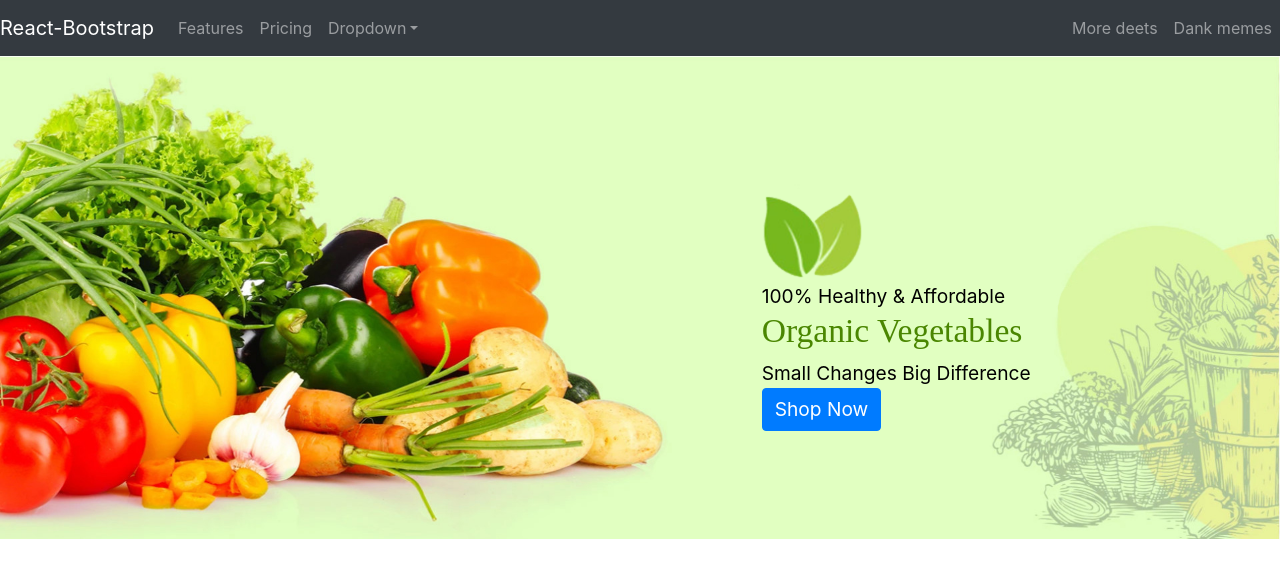
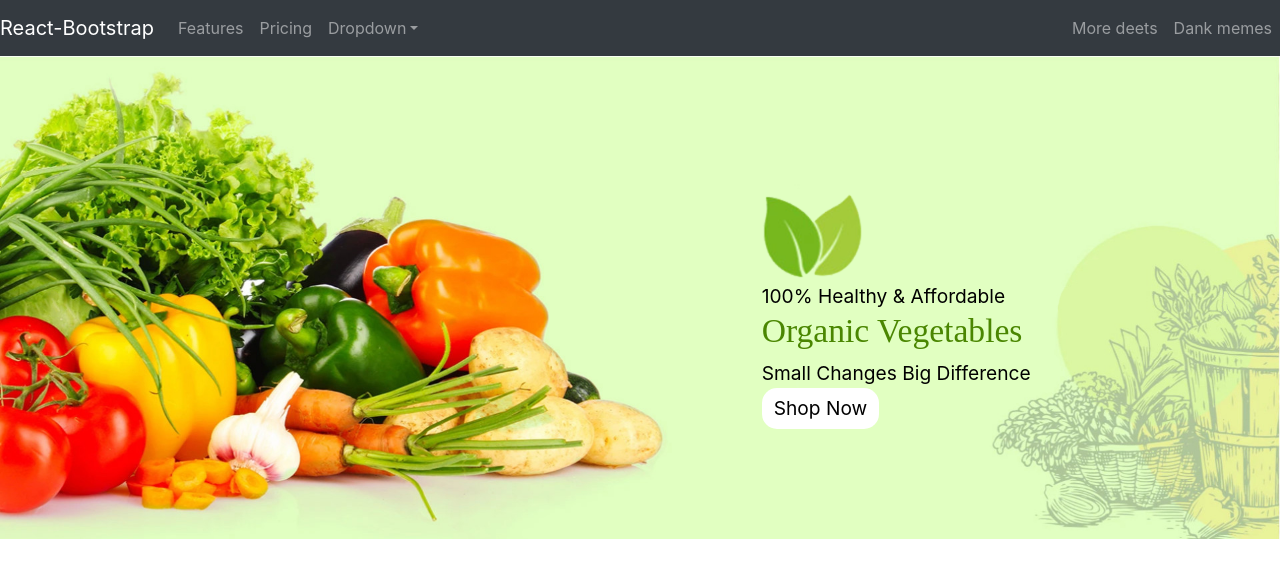
Before and after one commit to Team-KitKat/ecommerce-frontend, a React (Create React App) app: page /home in a window 1280 px wide. Shown: the top 578 px of the page. Built offline with nearby package versions, Linux system fonts and the light colour scheme.

Commit message:
Some responsive changes added

```diff
--- a/src/assets/styles/partials/_welcome.scss
+++ b/src/assets/styles/partials/_welcome.scss
@@ -27,11 +27,13 @@
      width: 20%;
      height: auto;
    }
-    .btnShop {
+    .btn-shop {
       font-size: 1.5em;
+
     }
   }
 }
+
 @media only screen and (max-width: 320px) {
   .welcome-section {
     max-width: 100%;
@@ -59,10 +61,14 @@
         font-size: .6em;
         color: black;
       }
-      .btnShop {
+      .btn-shop {
         position: absolute;
-        top: 9em;
+        top: 10em;
         font-size: .4em;
+        color: black;
+        background-color: white;
+        border-radius: 15px;
+        border: none;
       }
     }
   }
@@ -92,8 +98,12 @@
         font-size: .6em;
         color: black;
       }
-      .btnShop {
+      .btn-shop {
         font-size: .6em;
+        color: black;
+        background-color: white;
+        border-radius: 15px;
+        border: none;
       }
     }
   }
@@ -124,8 +134,12 @@
         font-size: .9em;
         color: black;
       }
-      .btnShop {
+      .btn-shop {
         font-size: .8em;
+        color: black;
+        background-color: white;
+        border-radius: 15px;
+        border: none;
       }
 
     }
@@ -146,7 +160,7 @@
 
       width: 100%;
       position: absolute;
-      top: 10em;
+      top: 8em;
 
       h3 {
         font-size: 2em;
@@ -157,8 +171,12 @@
         font-size: 1em;
         color: black;
       }
-      .btnShop {
+      .btn-shop {
         font-size: 1em;
+        color: black;
+        background-color: white;
+        border-radius: 15px;
+        border: none;
       }
     }
   }
@@ -188,8 +206,12 @@
         font-size: 1.2em;
         color: black;
       }
-      .btnShop {
+      .btn-shop {
         font-size: 1.2em;
+        color: black;
+        background-color: white;
+        border-radius: 15px;
+        border: none;
       }
     }
   }
--- a/src/components/welcomeImage/Welcome.tsx
+++ b/src/components/welcomeImage/Welcome.tsx
@@ -16,7 +16,7 @@ const Welcome: React.FC = () => {
                     <h3>Organic Vegetables</h3>
                     <span>Small Changes Big Difference</span>
                     <br/>
-                    <Button className='btnShop'>Shop Now</Button>
+                    <Button className='btn-shop'>Shop Now</Button>
                 </Col>
             </Row>
     );
```
